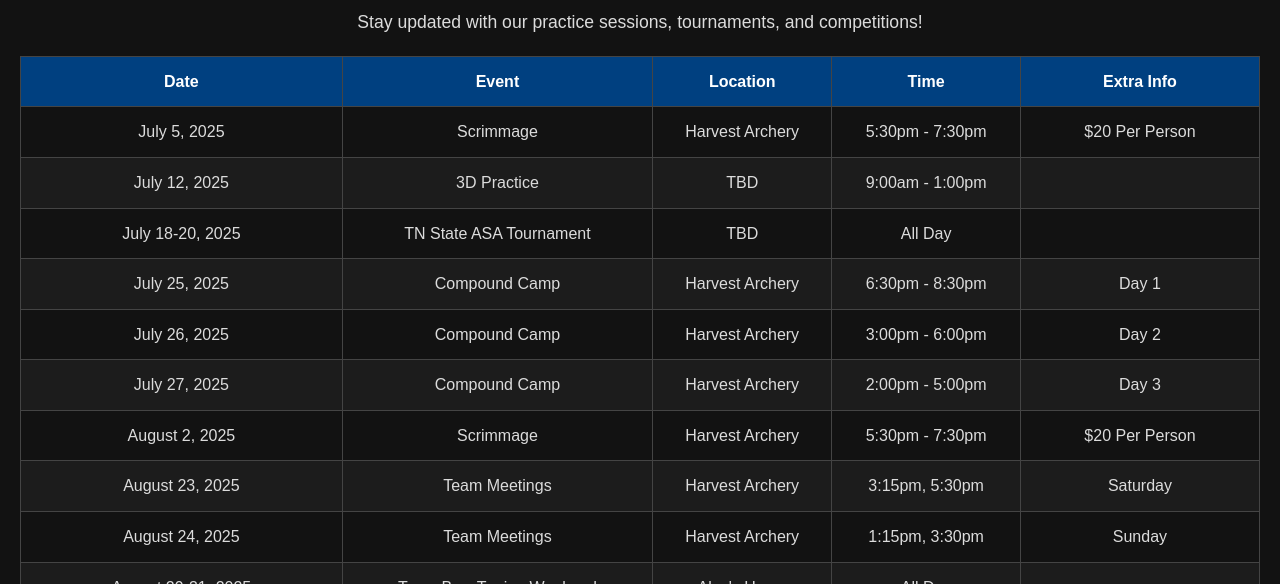
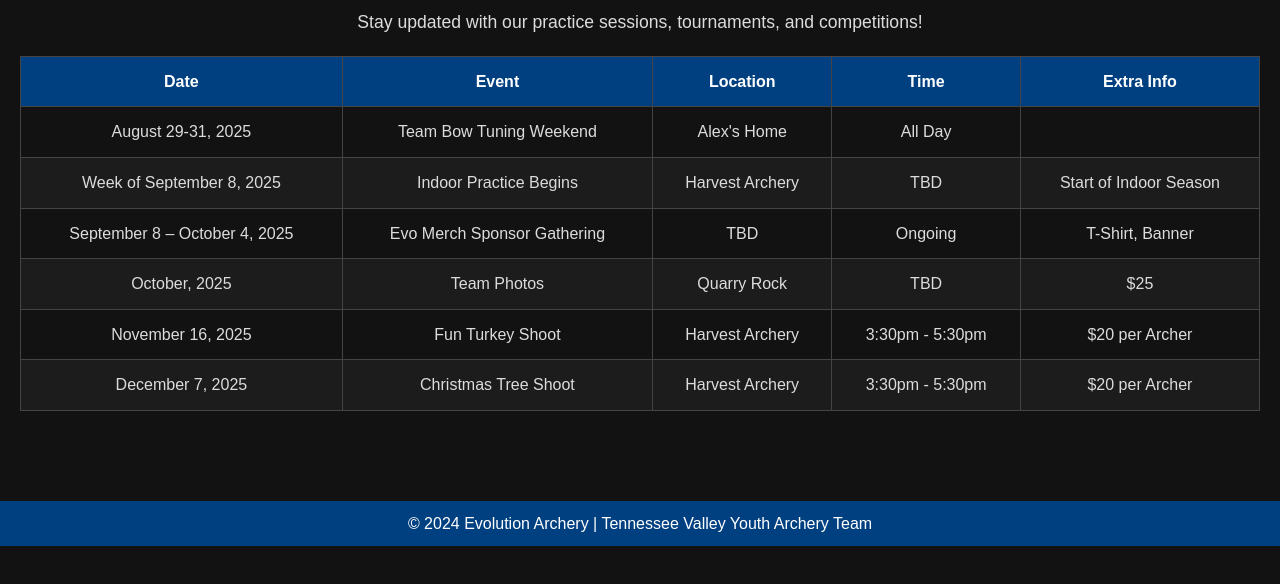
Before and after one commit to mulderCar/evolutionarchery, a plain HTML site: page schedule.html in a window 1280 px wide. Shown: the part 216-800 px from the top of the page. Drawn offline with Linux system fonts and the light colour scheme.

Commit message:
schedule updates

```diff
--- a/schedule.html
+++ b/schedule.html
@@ -41,72 +41,6 @@
                     </tr>
                 </thead>
                 <tbody>
-                    <!-- July -->
-                    <tr>
-                        <td>July 5, 2025</td>
-                        <td>Scrimmage</td>
-                        <td>Harvest Archery</td>
-                        <td>5:30pm - 7:30pm</td>
-                        <td>$20 Per Person</td>
-                    </tr>
-                    <tr>
-                        <td>July 12, 2025</td>
-                        <td>3D Practice</td>
-                        <td>TBD</td>
-                        <td>9:00am - 1:00pm</td>
-                        <td></td>
-                    </tr>
-                    <tr>
-                        <td>July 18-20, 2025</td>
-                        <td>TN State ASA Tournament</td>
-                        <td>TBD</td>
-                        <td>All Day</td>
-                        <td></td>
-                    </tr>
-                    <tr>
-                        <td>July 25, 2025</td>
-                        <td>Compound Camp</td>
-                        <td>Harvest Archery</td>
-                        <td>6:30pm - 8:30pm</td>
-                        <td>Day 1</td>
-                    </tr>
-                    <tr>
-                        <td>July 26, 2025</td>
-                        <td>Compound Camp</td>
-                        <td>Harvest Archery</td>
-                        <td>3:00pm - 6:00pm</td>
-                        <td>Day 2</td>
-                    </tr>
-                    <tr>
-                        <td>July 27, 2025</td>
-                        <td>Compound Camp</td>
-                        <td>Harvest Archery</td>
-                        <td>2:00pm - 5:00pm</td>
-                        <td>Day 3</td>
-                    </tr>
-
-                    <!-- August -->
-                    <tr>
-                        <td>August 2, 2025</td>
-                        <td>Scrimmage</td>
-                        <td>Harvest Archery</td>
-                        <td>5:30pm - 7:30pm</td>
-                        <td>$20 Per Person</td>
-                    </tr>
-                    <tr>
-                        <td>August 23, 2025</td>
-                        <td>Team Meetings</td>
-                        <td>Harvest Archery</td>
-                        <td>3:15pm, 5:30pm</td>
-                        <td>Saturday</td>
-                    </tr>
-                    <tr>
-                        <td>August 24, 2025</td>
-                        <td>Team Meetings</td>
-                        <td>Harvest Archery</td>
-                        <td>1:15pm, 3:30pm</td>
-                        <td>Sunday</td>
-                    </tr>
                     <tr>
                         <td>August 29-31, 2025</td>
                         <td>Team Bow Tuning Weekend</td>
```
